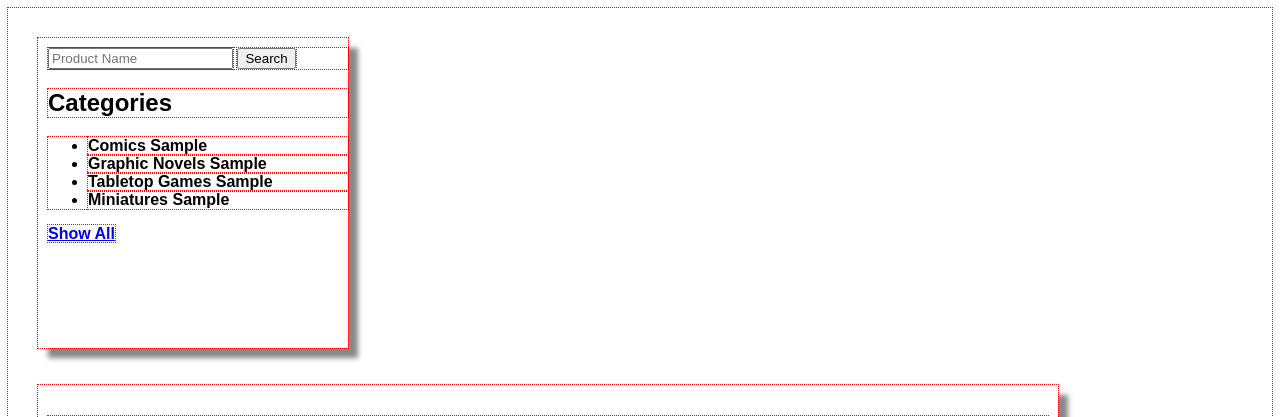
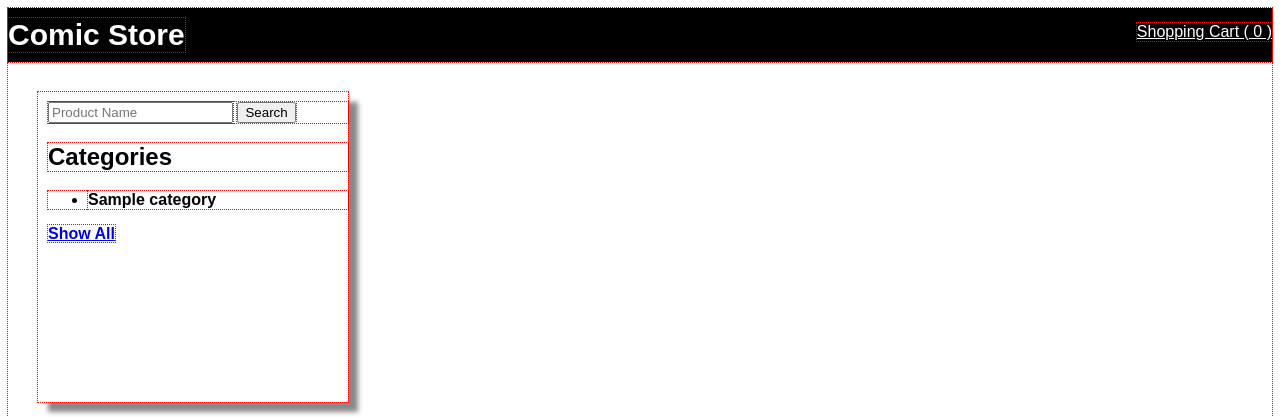
Before and after one commit to ptamayo4/comic_store, a Django app: template comic_store/apps/comics/templates/comics/products_main.html in a window 1280 px wide. Shown: the top 417 px of the page. Run offline with Django 3.2, Linux system fonts and the light colour scheme; tables that the repository leaves empty hold one stand-in row (values such as "Sample post"); the template is opened without the code that fills it: values that come from a table or form of the project are taken from there, most other values are stand-ins (such as "Sample title", 1, 10 or a date in 2020); parts of the project's set-up code (start-up, migrations or seed data) failed here and were passed over.

Commit message:
Added functionality to cart total and categories

```diff
--- a/comic_store/apps/comics/templates/comics/products_main.html
+++ b/comic_store/apps/comics/templates/comics/products_main.html
@@ -7,6 +7,7 @@
     <link rel="stylesheet" href="{% static 'comics/css/style.css' %}"media="screen" title="no title"  charset="utf-8">
   </head>
   <body>
+    {%include 'includes/nav.html'%}
     <div id="products_console_1">
       {% csrf_token %}
       <form id="product_search" action="/search_product" method="post">
@@ -14,11 +15,14 @@
         <button type="search" name="Search">Search</button>
       </form>
       <h2>Categories</h2>
-      <ul>
-        <li>Comics {{ comics_inventory }}</li>
+      <ul id="categories">
+        {%for category in categories%}
+          <li>{{category.name}}</li>
+        {%endfor%}
+        <!-- <li>Comics {{ comics_inventory }}</li>
         <li>Graphic Novels {{ graphic_novels_inventory }}</li>
         <li>Tabletop Games {{ tabletop_inventory }}</li>
-        <li>Miniatures {{ miniatures_inventory }}</li>
+        <li>Miniatures {{ miniatures_inventory }}</li> -->
       </ul>
       <a id="show_all_products_link" href="#">Show All</a>
     </div>
--- a/comic_store/apps/comics/templates/includes/nav.html
+++ b/comic_store/apps/comics/templates/includes/nav.html
@@ -1,4 +1,4 @@
 <div id='nav' class="container-fluid">
   <h1>Comic Store</h1>
-  <a href="#">Shopping Cart(#)</a>
+  <a href="#">Shopping Cart ( {{request.session.cart|length}} )</a>
 </div>
```
Also changed, not shown: comic_store/apps/comics/views.py (+5 -2 lines).
